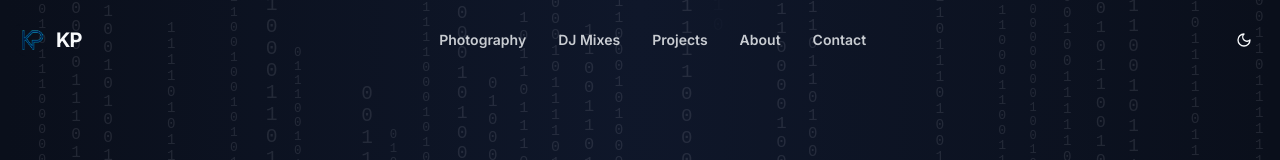
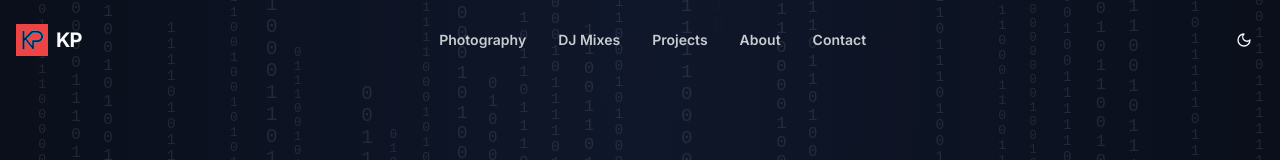
Before and after one commit to khushpindoria/khushpindoria, a Next.js app: page / in a window 1280 px wide. Shown: the top 160 px of the page. Built offline with nearby package versions, Linux system fonts and the light colour scheme; no server answers; what @genkit-ai/google-genai, genkit would draw is missing.

Commit message:
image replace

```diff
--- a/src/components/logo.tsx
+++ b/src/components/logo.tsx
@@ -4,14 +4,16 @@ import Image from "next/image";
 export default function Logo() {
   return (
     <Link href="/" className="flex items-center space-x-2">
+      <div className="h-8 w-8 bg-red-500">
         <Image
-        src="/img/kp-intials.png"
+          src="/img/kp-initials.png"
           alt="Logo"
           width={32}
           height={32}
           priority
           className="h-8 w-8"
         />
+      </div>
       <span className="text-xl font-bold tracking-tighter text-primary">
         KP
       </span>
```
Also changed, not shown: public/img/kp-initials.png (renamed from public/img/kp-intials.png). Lines whose indentation alone changed are shown as unchanged.
